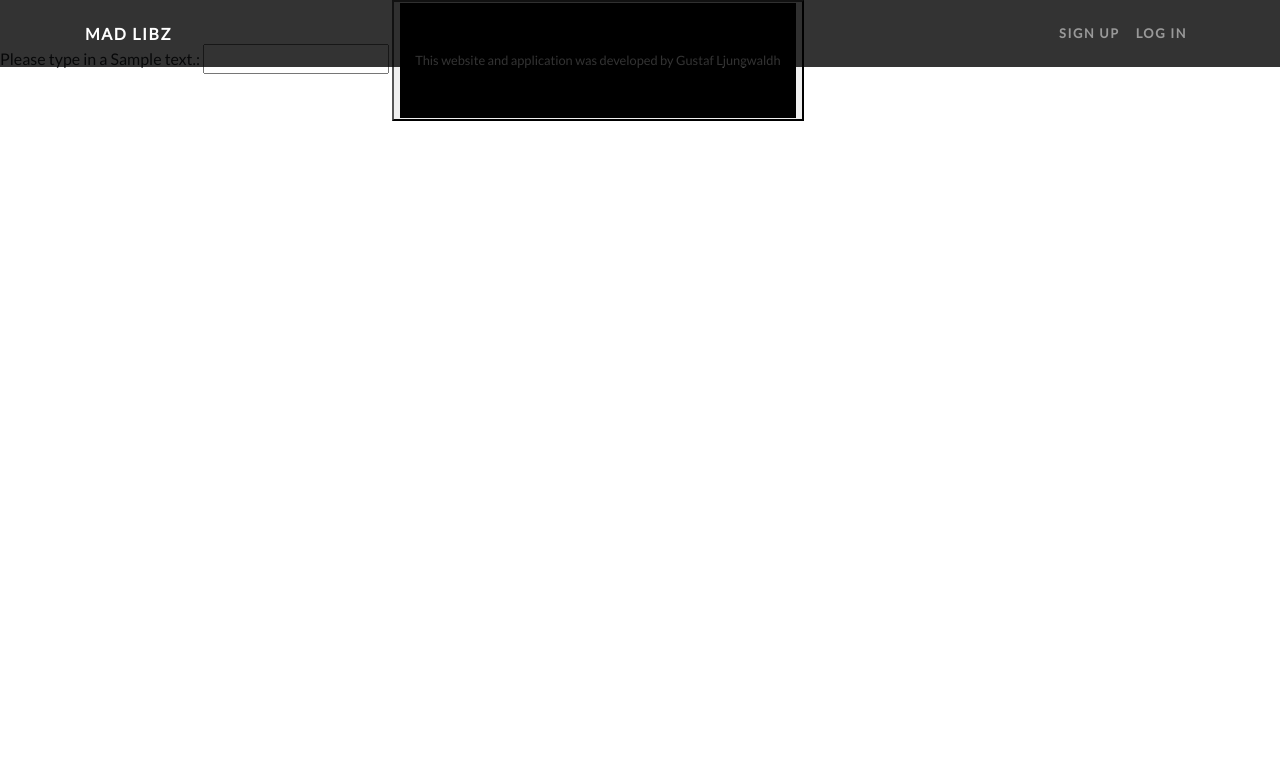
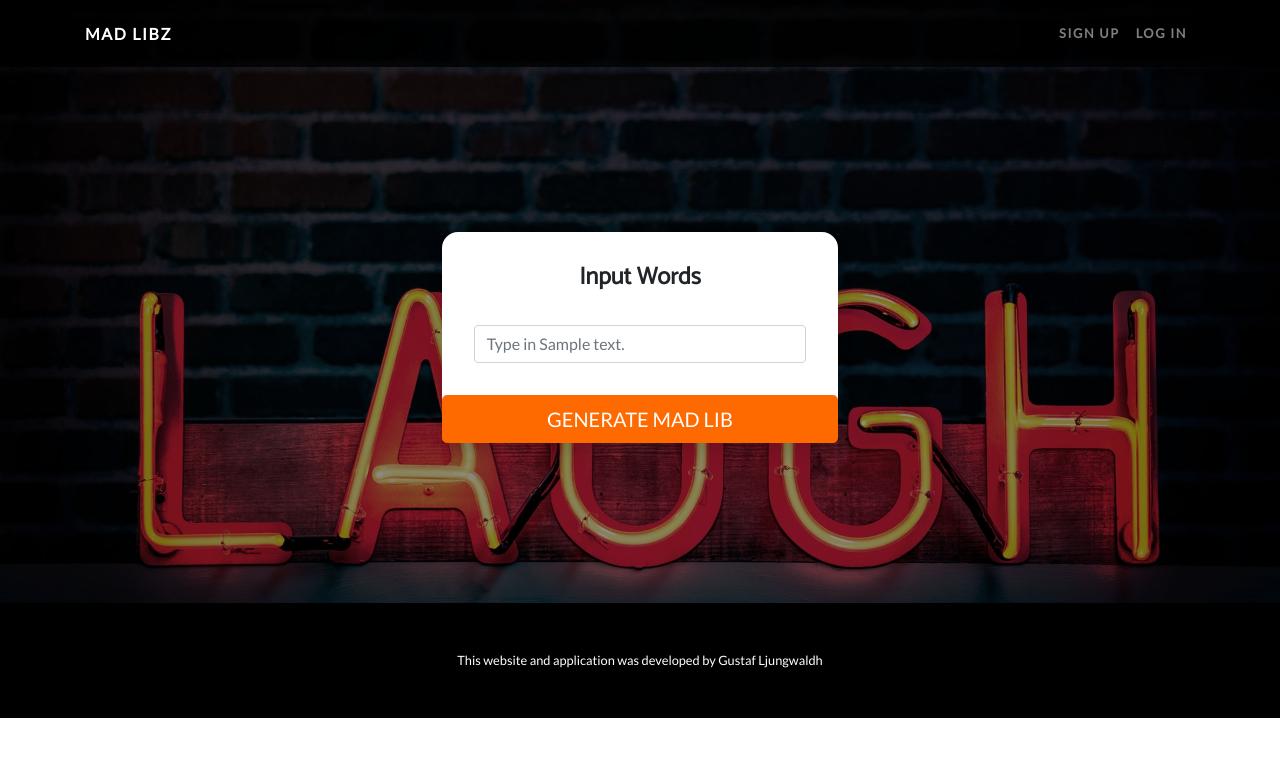
Before and after one commit to Ljungwaldh/Milestone-Project-3, a Flask app: template templates/insert-words.html in a window 1280 px wide. Shown: the top 757 px of the page. Run offline with Flask 2, Linux system fonts and the light colour scheme; the template is opened without the code that fills it: most values are stand-ins (such as "Sample title", 1, 10 or a date in 2020); some libraries are stand-ins or nearby versions.

Commit message:
Finished firt draft of word input page, using the login form page html structure for inspiration

```diff
--- a/templates/insert-words.html
+++ b/templates/insert-words.html
@@ -1,9 +1,22 @@
     {% extends 'base.html'%} {% block content %}
 
-    <form action="{{ url_for('push_data', template_id=mad_lib._id) }}" method="POST">
-    {% for descriptor in mad_lib.descriptors %}
-        Please type in a {{descriptor}}: <input type="text" name="{{ loop.index }}"></input>
-    {% endfor %}
-    <button type="submit" value="Submit">
+  <div class="container-fluid authentication-page">
+    <div class="row">
+      <div class="col-sm-9 col-md-7 col-lg-4 mx-auto">
+        <div class="card card-signin my-5">
+          <div class="card-body">
+            <h5 class="card-title text-center">Input Words</h5>
+            <form class="form-signin" action="{{ url_for('push_data', template_id=mad_lib._id) }}" method="POST">
+              {% for descriptor in mad_lib.descriptors %}
+                    <input type="text" name="{{ loop.index }}" class="form-control" placeholder="Type in {{ descriptor }}" required>
+                {% endfor %}
+              </div>
+              <button class="btn btn-lg btn-secondary btn-block text-uppercase" type="submit">Generate Mad Lib</button>
+            </form>
+          </div>
+        </div>
+      </div>
+    </div>
+  </div>
 
 {% endblock %}
```
